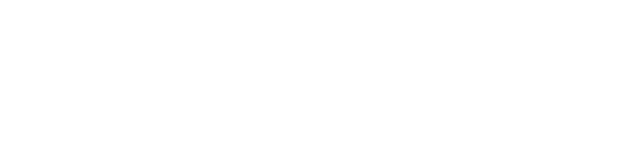
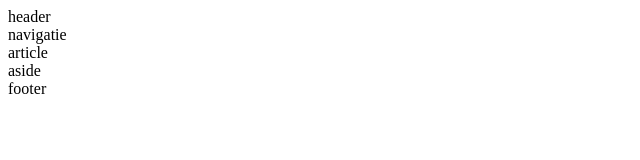
Before and after one commit to 110369/ict-website, a plain HTML site: page index.html in a window 1280 px wide. Shown: the whole page, without its empty margins (0-640 px from the left). Drawn offline with Linux system fonts and the light colour scheme.

Commit message:
deleted java add header, div and footer

```diff
--- a/index.html
+++ b/index.html
@@ -7,6 +7,12 @@
     <link href="style.css" rel="stylesheet" type="text/css" />
   </head>
   <body>
-    <script src="script.js"></script>
+    <header>header </header>
+    <div>
+      <nav>navigatie</nav>
+      <article>article</article>
+      <aside>aside</aside>
+      </div>
+    <footer>footer </footer>
   </body>
 </html>
```
Also changed, not shown: script.js (deleted).
